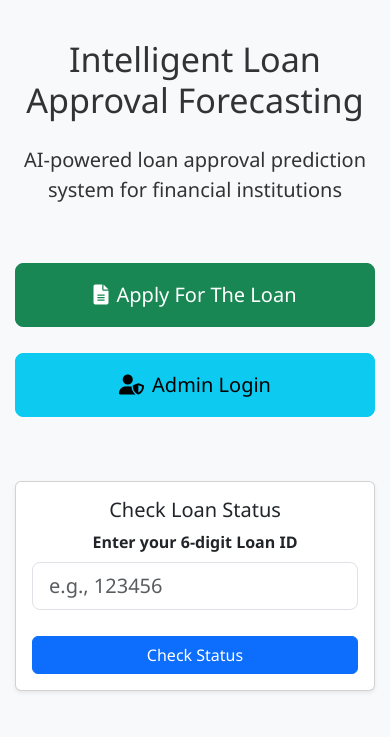
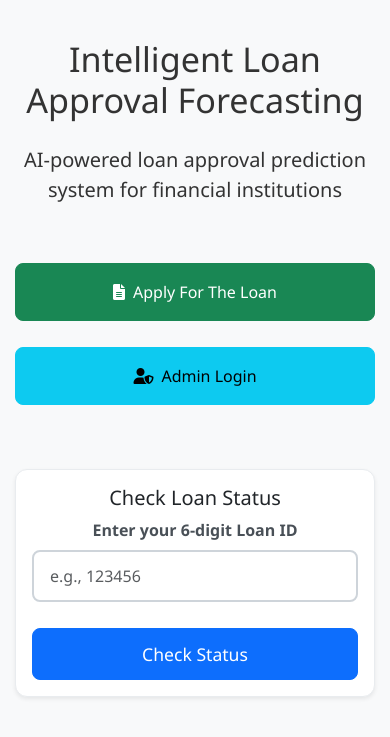
Before and after one commit to tshihab07/Intelligent-Loan-Approval-Prediction-System, a Flask app: page / in a window 390 px wide. Shown: the top 737 px of the page. Run offline with Flask 3, Linux system fonts and the light colour scheme; parts of the project's set-up code (start-up, migrations or seed data) failed here and were passed over.

Commit message:
style(css): enhance form styling and radio button appearance for better UX

```diff
--- a/static/css/style.css
+++ b/static/css/style.css
@@ -1,4 +1,3 @@
-/* static/css/style.css */
 body {
     font-family: 'Segoe UI', Tahoma, Geneva, Verdana, sans-serif;
     background-color: #f8f9fa;
@@ -9,42 +8,89 @@ body {
     max-width: 800px;
 }
 
+/* Enhanced form styling */
+.form-control {
+    border: 2px solid #ced4da;
+    border-radius: 8px;
+    padding: 12px 16px;
+    font-size: 1rem;
+    transition: border-color 0.3s ease, box-shadow 0.3s ease;
+}
+
+.form-control:focus {
+    border-color: #0d6efd;
+    box-shadow: 0 0 0 0.25rem rgba(13, 110, 253, 0.25);
+    outline: none;
+}
+
 .form-label {
     font-weight: bold;
+    margin-bottom: 8px;
+    color: #495057;
 }
 
 .btn {
     margin-top: 10px;
+    padding: 12px 24px;
+    font-size: 1.1rem;
+    border-radius: 8px;
 }
 
-.alert-green {
+/* Radio button styling */
+.form-check-input {
+    width: 1.25em;
+    height: 1.25em;
+    margin-top: 0.25em;
+    vertical-align: top;
+    background-color: #fff;
+    background-repeat: no-repeat;
+    background-position: center;
+    background-size: contain;
+    border: 2px solid #ced4da;
+    -webkit-appearance: none;
+    appearance: none;
+    color-adjust: exact;
+    transition: border-color 0.3s ease;
+}
+
+.form-check-input:checked {
+    background-color: #0d6efd;
+    border-color: #0d6efd;
+    background-image: url("image/svg+xml,%3csvg xmlns='http://www.w3.org/2000/svg' viewBox='0 0 20 20'%3e%3cpath fill='none' stroke='%23fff' stroke-linecap='round' stroke-linejoin='round' stroke-width='3' d='m6 10 3 3 6-6'/%3e%3c/svg%3e");
+}
+
+.form-check-input:focus {
+    border-color: #0d6efd;
+    box-shadow: 0 0 0 0.25rem rgba(13, 110, 253, 0.25);
+}
+
+.form-check-label {
+    margin-left: 0.5em;
+    font-weight: 500;
+}
+
+/* Alert styling */
+.alert-success {
     background-color: #d4edda;
     color: #155724;
     border-color: #c3e6cb;
 }
 
-.alert-red {
+.alert-danger {
     background-color: #f8d7da;
     color: #721c24;
     border-color: #f5c6cb;
 }
 
-@media (max-width: 768px) {
-    .container {
-        padding: 15px;
-    }
-    h2 {
-        font-size: 1.5rem;
-    }
-}
-
-
-/* Admin Dashboard Specific Styles */
+/* Card styling */
 .card {
     box-shadow: 0 0.125rem 0.25rem rgba(0, 0, 0, 0.075);
     margin-bottom: 1rem;
+    border-radius: 12px;
+    border: 1px solid #e9ecef;
 }
 
+/* Table styling */
 .table th {
     font-weight: 600;
     background-color: #f8f9fa;
@@ -55,11 +101,16 @@ body {
     padding: 0.5em 0.75em;
 }
 
-.pagination .page-link {
-    color: #0d6efd;
+/* Responsive */
+@media (max-width: 768px) {
+    .container {
+        padding: 15px;
+    }
+    h1, h2 {
+        font-size: 1.8rem;
+    }
+    .btn-lg {
+        font-size: 1rem;
+        padding: 10px 16px;
+    }
 }
-
-.pagination .page-item.active .page-link {
-    background-color: #0d6efd;
-    border-color: #0d6efd;
-}
```
